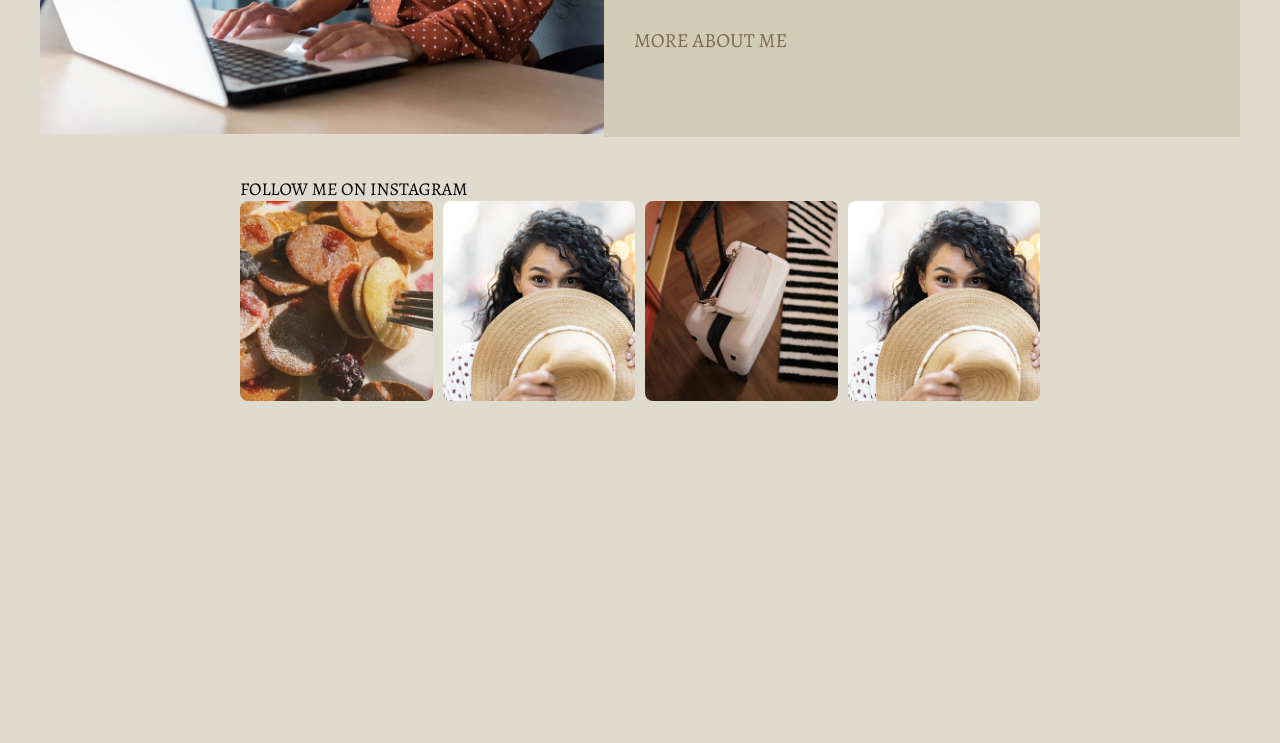
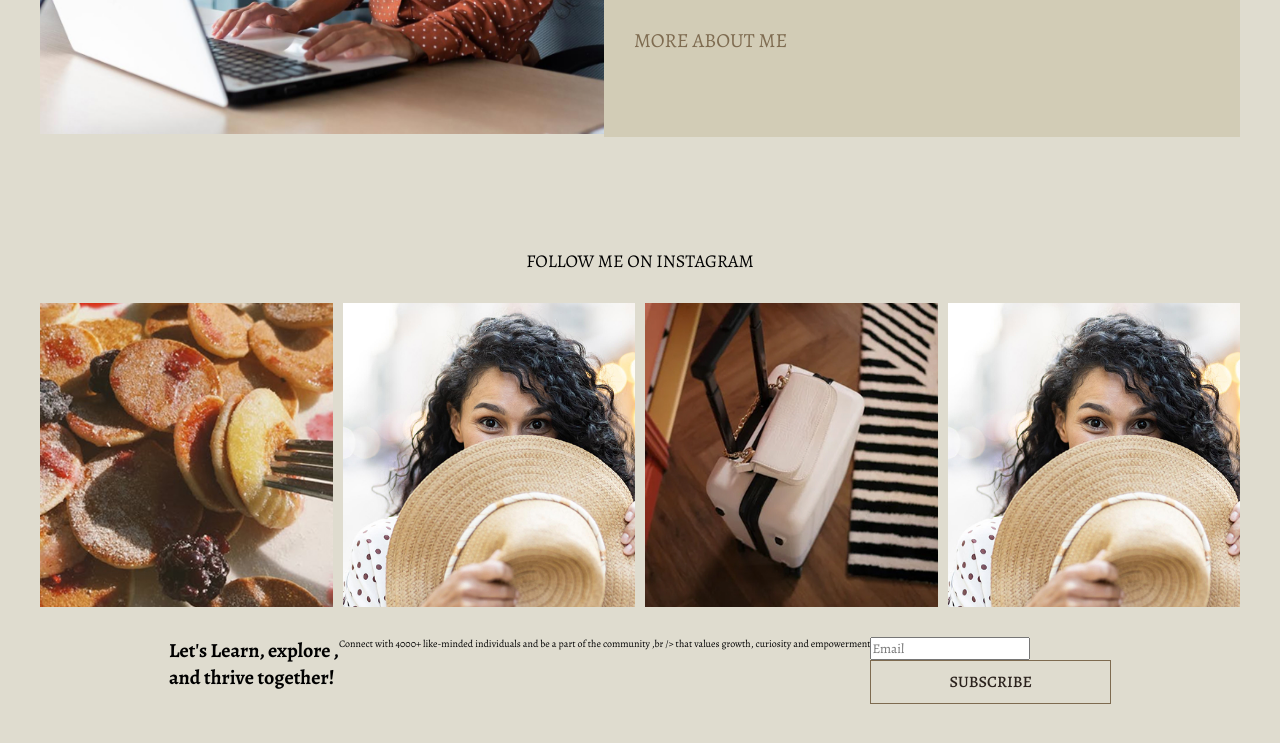
Before and after one commit to kay-ley/newBie, a plain HTML site: page index.html in a window 1280 px wide. Shown: the part 4964-5707 px from the top of the page. Drawn offline with nearby package versions, Linux system fonts and the light colour scheme.

Commit message:
Re-commit

```diff
--- a/index.html
+++ b/index.html
@@ -306,13 +306,39 @@
 
       <div class="IG-box">
         <div class="IG-item">
-          <img src="/image-11.png" alt="" />
+          <img src="/img/image-11.png" alt="" />
         </div>
         <div class="IG-item">
-          <img src="/image-12.png" alt="" />
+          <img src="/img/image-12.png" alt="" />
         </div>
-        <div class="IG-item"><img src="/image-13.png" alt="" /></div>
-        <div class="IG-item"><img src="/image-12.png" alt="" /></div>
+        <div class="IG-item"><img src="/img/image-13.png" alt="" /></div>
+        <div class="IG-item"><img src="/img/image-12.png" alt="" /></div>
+      </div>
+
+      <div class="thrive-1">
+        <div class="thrive">
+          <h1>
+            Let's Learn, explore , <br />
+            and thrive together!
+          </h1>
+
+          <p>
+            Connect with 4000+ like-minded individuals and be a part of the
+            community ,br /> that values growth, curiosity and empowerment
+          </p>
+        </div>
+
+        <form>
+          <div class="triv">
+            <label for="">
+              <input type="email" placeholder="Email" />
+            </label>
+          </div>
+
+          <div class="triv-1">
+            <button class="btttn">SUBSCRIBE</button>
+          </div>
+        </form>
       </div>
     </div>
   </body>
--- a/style.css
+++ b/style.css
@@ -665,13 +665,12 @@ img {
 }
 
 .IG {
-  max-width: 800px;
   height: 600px;
   margin: 0 auto;
   display: flex;
   flex-direction: column;
-  justify-content: flex-start;
-  align-items: flex-start;
+  justify-content: center;
+  align-items: center;
 }
 
 .IG span {
@@ -683,6 +682,7 @@ img {
 .IG-box {
   display: flex;
   flex-wrap: wrap;
+  margin: 3rem 0;
   gap: 1rem; /* optional spacing between items */
   justify-content: space-between;
 }
@@ -696,5 +696,24 @@ img {
   width: 100%;
   height: auto;
   display: block;
-  border-radius: 8px; /* optional styling */
 }
+
+.thrive-1 {
+  display: flex;
+  justify-content: space-around;
+  width: auto;
+}
+
+.thrive {
+  display: flex;
+  text-align: left;
+}
+.btttn {
+  display: inline-block;
+  padding: 1rem 7.8rem;
+  font-size: 1.6rem;
+  font-weight: 500;
+  color: var(--text-color);
+  background: transparent;
+  border: 1px solid var(--secondary-color);
+}
```
Also changed, not shown: img/image-11.png (renamed from image-11.png), img/image-12.png (renamed from image-12.png), img/image-13.png (renamed from image-13.png).
